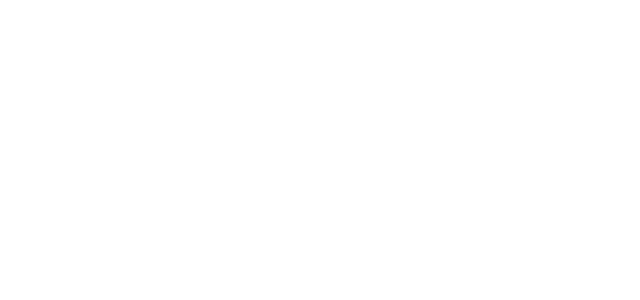
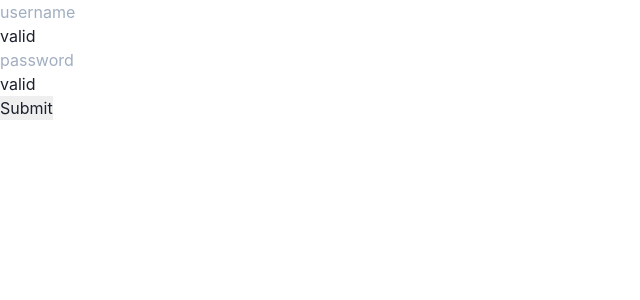
Before and after one commit to quangnmwork/React-Auth, a React (Create React App) app: page /controller in a window 1280 px wide. Before the commit this address had no page. Shown: the top 300 px of the page, without its empty margins (0-640 px from the left). Built offline with nearby package versions, Linux system fonts and the light colour scheme.

Commit message:
add useController

```diff
--- a/src/App.tsx
+++ b/src/App.tsx
@@ -2,11 +2,13 @@
 
 import TestFeature from "./pages/TestFeature";
 import { Routes, Route } from "react-router-dom";
+import FormControllerApi from "./components/formUseController/FormControllerApi";
 function App() {
   return (
     <Routes>
       <Route path="/" element={<LoginPage />}></Route>
       <Route path="/test" element={<TestFeature />}></Route>
+      <Route path="/controller" element={<FormControllerApi />}></Route>
     </Routes>
   );
 }
--- a/src/components/form/FormLogin.tsx
+++ b/src/components/form/FormLogin.tsx
@@ -35,6 +35,7 @@
       dirtyFields,
     },
     handleSubmit,
+    reset,
     // watch,
   } = useForm<AuthTypeNameSpace.UserLoginInput>({ resolver });
   const onSubmit: SubmitHandler<AuthTypeNameSpace.UserLoginInput> = async (
@@ -43,6 +44,10 @@
     console.log(data);
     const res = await login(data);
     if (res.statusText === "OK") {
+      reset({
+        email: "",
+        password: "",
+      }); // this will reset something of form
     } else {
     }
   };
--- /dev/null
+++ b/src/components/formUseController/FormControllerApi.tsx
@@ -0,0 +1,41 @@
+import { useForm, useController, UseControllerProps } from "react-hook-form";
+
+interface FormValues {
+  username: string;
+  password: string;
+}
+
+function Input(props: UseControllerProps<FormValues>) {
+  const { field, fieldState } = useController(props);
+  //   console.log(field, fieldState);
+  //   console.log(props.rules);
+  return (
+    <div>
+      <input {...field} placeholder={props.name} />
+      <p>{fieldState.isTouched && "Touched"}</p>
+      <p>{fieldState.isDirty && "Dirty"}</p>
+      <p>{fieldState.invalid ? "invalid" : "valid"}</p>
+    </div>
+  );
+}
+
+const FormControllerApi = () => {
+  const { handleSubmit, control } = useForm<FormValues>({
+    defaultValues: {
+      username: "",
+      password: "",
+    },
+    mode: "onChange",
+  });
+  const onSubmit = (data: FormValues) => console.log(data);
+
+  return (
+    <form onSubmit={handleSubmit(onSubmit)}>
+      <Input control={control} name="username" rules={{ required: true }} />
+      <Input control={control} name="password" rules={{ required: true }} />
+      <input type="submit" />
+    </form>
+  );
+};
+
+export default FormControllerApi;
```
